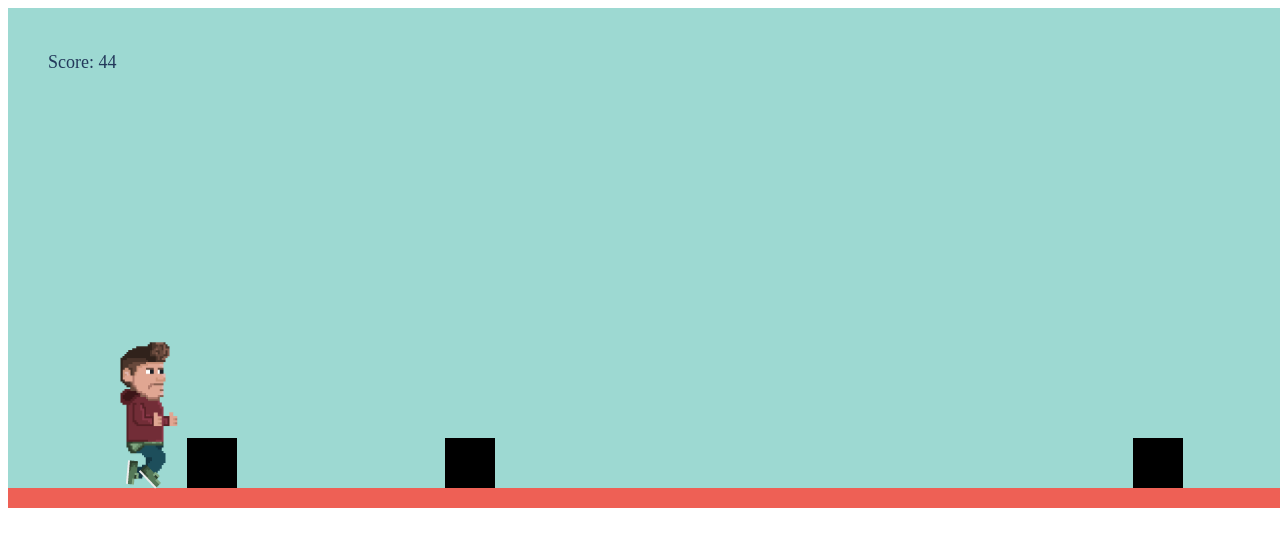
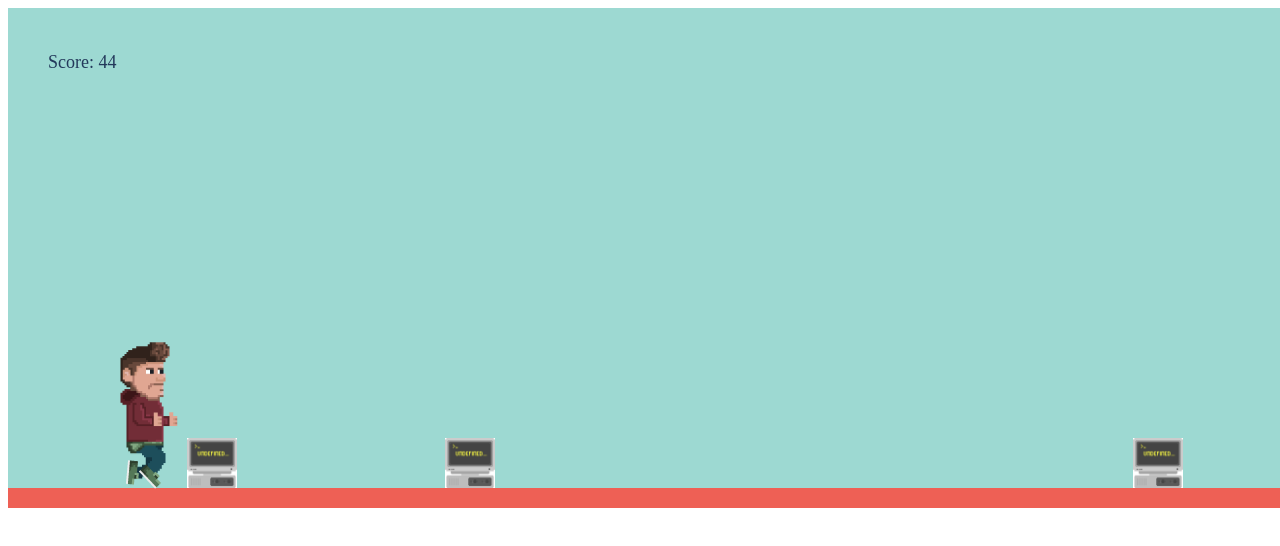
Before and after one commit to Pabels94/T-Rex, a plain HTML site: page index.html in a window 1280 px wide. Shown: the top 546 px of the page. Drawn offline with nearby package versions, Linux system fonts and the light colour scheme.

Commit message:
design-obstacles

```diff
--- a/index.html
+++ b/index.html
@@ -13,6 +13,7 @@
     crossorigin="anonymous"></script>
     <script src="js/player.js"></script>
     <script src="js/sound.js"></script>
+    <script src="js/obstacles.js"></script>
     <script src="js/component.js"></script>
     <script src="js/game.js"></script>
     <script src="js/main.js"></script>
--- a/js/game.js
+++ b/js/game.js
@@ -41,7 +41,7 @@ Game.prototype.obstacleGenerator = function(){
 
     this.positionRandom = Math.floor(Math.random() * (4000 - 1492 + 1)+ 1492);
 
-    this.obstacles.push(new Component(50, 50, "black", this.positionRandom, 430, this.ctx, 0));
+    this.obstacles.push(new Obstacle(50, 50, "computer-18.png", this.positionRandom, 430, this.ctx, 0, "image"));
 }
 
 Game.prototype.moveObject = function(object, velocidad){
--- /dev/null
+++ b/js/obstacles.js
@@ -0,0 +1,34 @@
+function Obstacle(width, height, color, x, y, ctx, gravity, type) {
+  this.type = type;
+  if (type == "image"){
+    this.image = new Image();
+    this.image.src = color;
+  }
+  this.width = width;
+  this.height = height;
+  this.x = x;
+  this.y = y;
+  this.color = color;
+  this.speedY = 0;
+  this.gravity = gravity;
+  this.gravitySpeed = 0;
+  this.isJumping = false;
+  this.ctx = ctx;
+}
+
+Obstacle.prototype.update = function () {
+          if (this.type == "image") {
+              this.ctx.drawImage(this.image,
+                  this.x,
+                  this.y,
+                  this.width, this.height);
+          } else {
+              this.ctx.fillStyle = color;
+              this.ctx.fillRect(this.x, this.y, this.width, this.height);
+          }
+}
+
+Obstacle.prototype.newPos = function () {
+  this.gravitySpeed += this.gravity;
+  this.y += this.speedY + this.gravitySpeed;
+}
```
